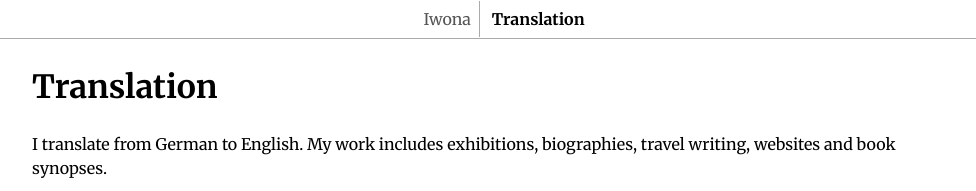
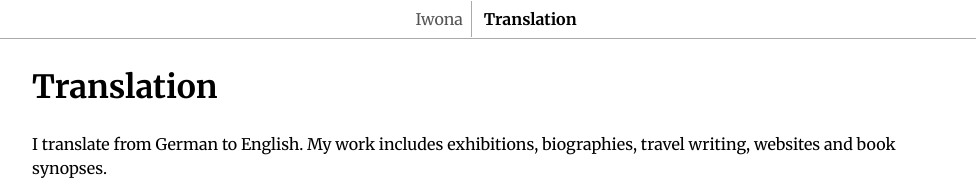
Before and after one commit to iwonaluszowicz/iwonaluszowicz.github.io, a Jekyll site: the page built from translation.markdown, in a window 1280 px wide. Shown: the top 191 px of the page, without its empty margins (144-1120 px from the left). Built offline with Jekyll 4.4.1, drawn with Linux system fonts in a browser that asks for light colours.

Commit message:
Fix nav to the left

```diff
--- a/assets/css/main.css
+++ b/assets/css/main.css
@@ -3,6 +3,7 @@
 nav{
   position: fixed;
   top: 0;
+  left: 0;
   text-align: center;
   width: 100%;
   padding: 0.55em 0em;
@@ -37,7 +38,7 @@ body{
   padding-top: calc(1em + 0.55em + 0.55em);
   display:grid;
   grid-template-columns: 1fr 100% 1fr;
-  font-family: 'Merriweather', serif;
+  font-family: 'Merriweather', 'Georgia', 'Garamond', serif;
 }
 
 @media only screen and (min-width: 60em){
```
